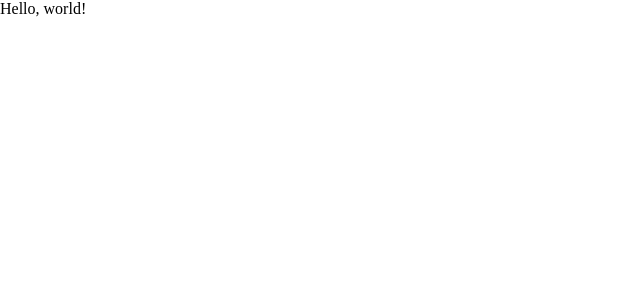
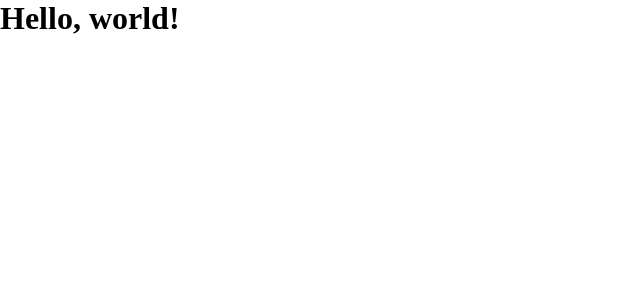
Before and after one commit to mango606/likelion10-hack-teusudogam-fe, a React (Vite) app: page / in a window 1280 px wide. Shown: the top 300 px of the page, without its empty margins (0-640 px from the left). Built offline with nearby package versions, Linux system fonts and the light colour scheme.

Commit message:
emotion.js 추가

```diff
--- a/jsconfig.json
+++ b/jsconfig.json
@@ -5,6 +5,7 @@
             "components/*": ["./src/components/*"],
             "pages/*": ["./src/pages/*"],
             "assets/*": ["./src/assets/*"]
-        }
+        },
+        "jsxImportSource": "@emotion/react"
     }
 }
--- a/package.json
+++ b/package.json
@@ -9,11 +9,14 @@
     },
     "license": "UNLICENSED",
     "dependencies": {
+        "@emotion/react": "^11.9.3",
+        "@emotion/styled": "^11.9.3",
         "normalize.css": "^8.0.1",
         "react": "^18.2.0",
         "react-dom": "^18.2.0"
     },
     "devDependencies": {
+        "@emotion/babel-plugin": "^11.9.2",
         "eslint": "^8.19.0",
         "eslint-config-airbnb": "^19.0.4",
         "eslint-config-prettier": "^8.5.0",
--- a/src/components/hello-world.jsx
+++ b/src/components/hello-world.jsx
@@ -1,5 +1,15 @@
+import { css } from '@emotion/react';
 import React from 'react';
 
 export default function HelloWorld() {
-    return <div>Hello, world!</div>;
+    return (
+        <div
+            css={css`
+                font-size: 2rem;
+                font-weight: bold;
+            `}
+        >
+            Hello, world!
+        </div>
+    );
 }
```
Also changed, not shown: .babelrc (added), 2 other files (tests, documents, lock files or other folders).
